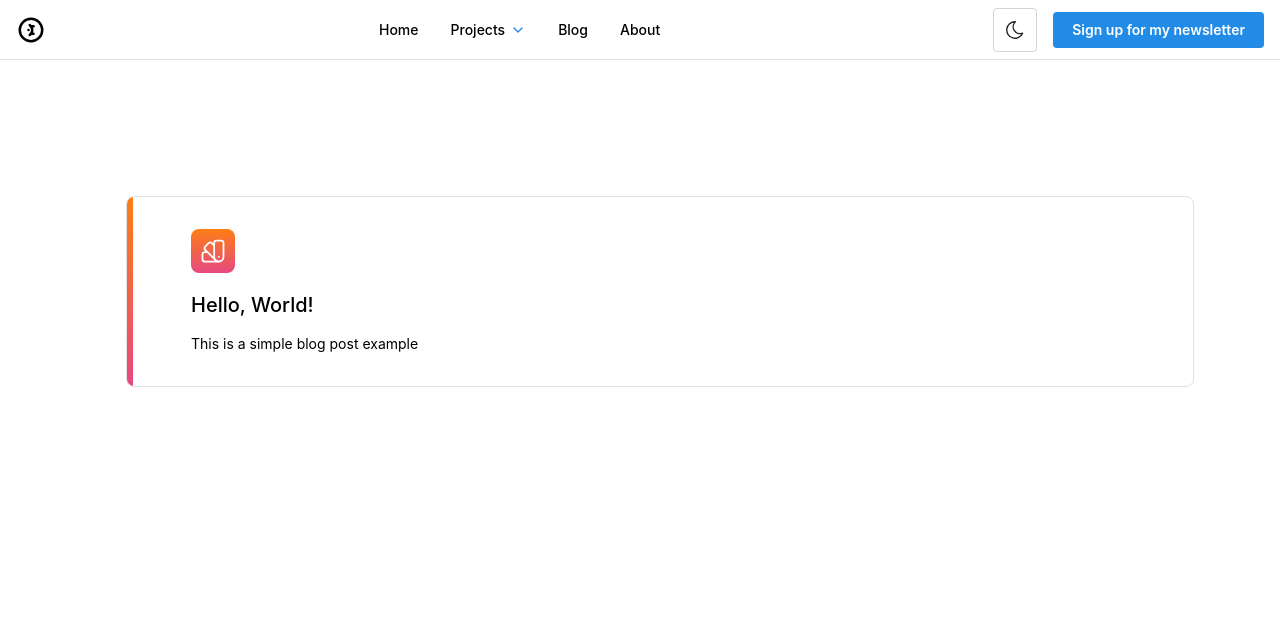
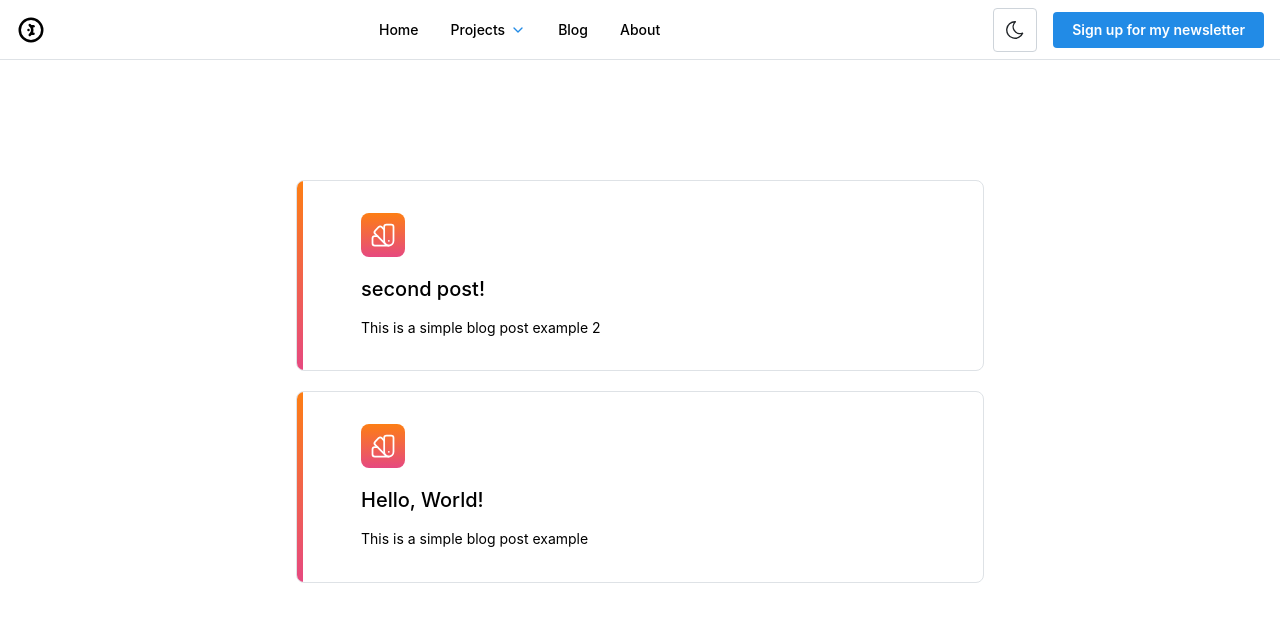
Before and after one commit to anthonyhumphreys/ah-dev, a Next.js app: page /blog in a window 1280 px wide. Shown: the top 622 px of the page. Built offline with nearby package versions, Linux system fonts and the light colour scheme.

Commit message:
layout tweaks

```diff
--- /dev/null
+++ b/_posts/second-post.md
@@ -0,0 +1,13 @@
+---
+title: 'second post!'
+date: '2024-01-08'
+summary: 'This is a simple blog post example 2'
+---
+
+# Hello world 2
+## subheading
+### subsubheading
+
+_This is italic_
+
+This is a simple blog post example
--- a/app/blog/layout.tsx
+++ b/app/blog/layout.tsx
@@ -1,5 +1,5 @@
 import { Container } from '@mantine/core';
 
 export default function RootLayout({ children }: { children: any }) {
-  return <Container size="lg">{children}</Container>;
+  return <Container size="sm">{children}</Container>;
 }
--- a/app/blog/page.tsx
+++ b/app/blog/page.tsx
@@ -17,11 +17,9 @@ export default function Home() {
 
   return (
     <section>
-      <ul>
-        {allPostsData.map(({ id, date, title, summary }) => (
-          <CardGradient key={id} id={id} date={date} title={title} summary={summary} />
-        ))}
-      </ul>
+      {allPostsData.map(({ id, date, title, summary }) => (
+        <CardGradient key={id} id={id} date={date} title={title} summary={summary} />
+      ))}
     </section>
   );
 }
--- a/components/BlogCard/CardGradient.tsx
+++ b/components/BlogCard/CardGradient.tsx
@@ -6,7 +6,7 @@ import Link from 'next/link';
 export default function CardGradient({ id, date, title, summary }) {
   return (
     <Link href={`/blog/posts/${id}`} style={{ textDecoration: 'none', color: 'unset' }}>
-      <Paper withBorder radius="md" className={classes.card}>
+      <Paper withBorder radius="md" className={classes.card} mb="lg">
         <ThemeIcon
           size="xl"
           radius="md"
```
Also changed, not shown: app/projects/page.tsx (added).
